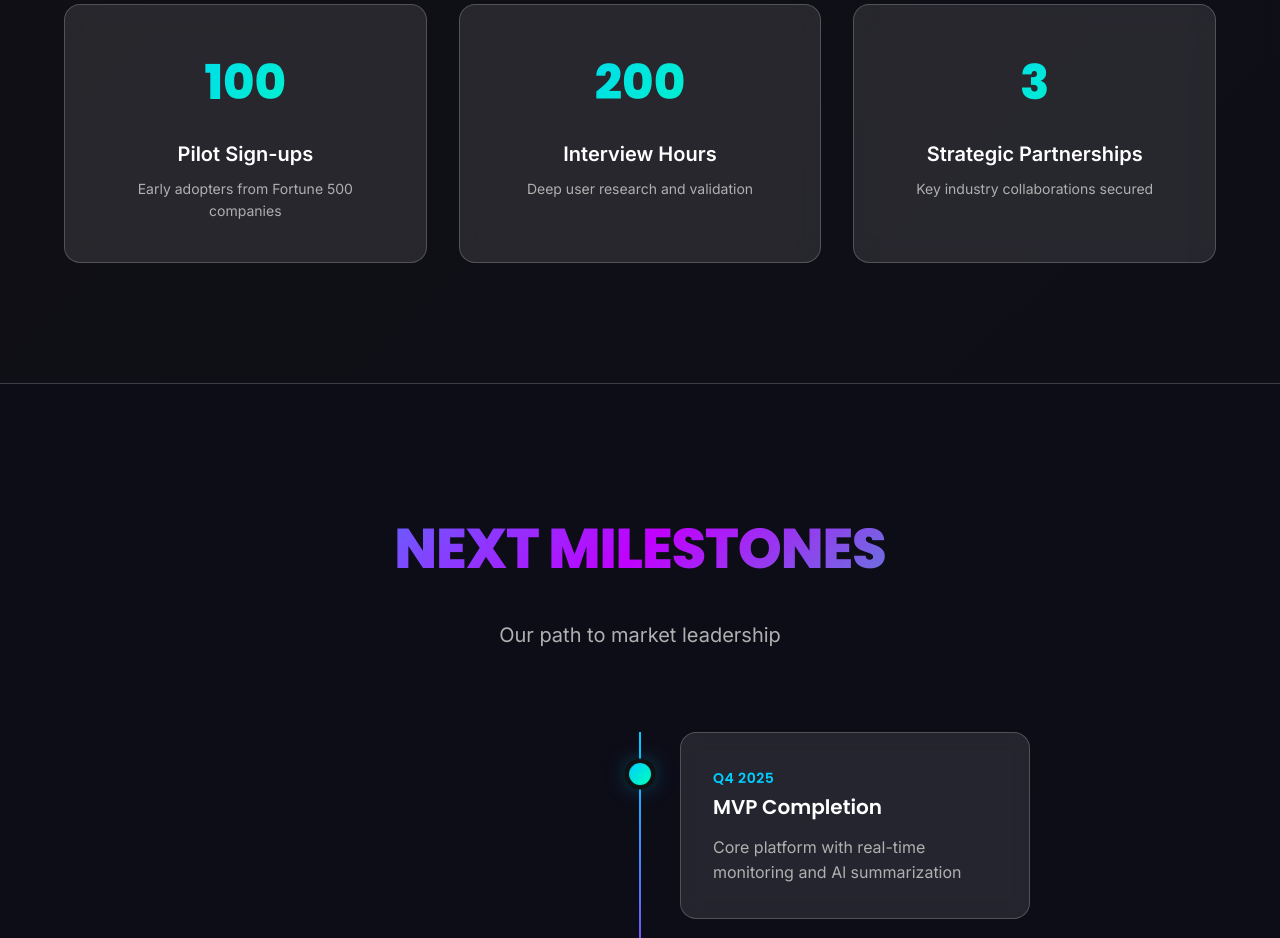
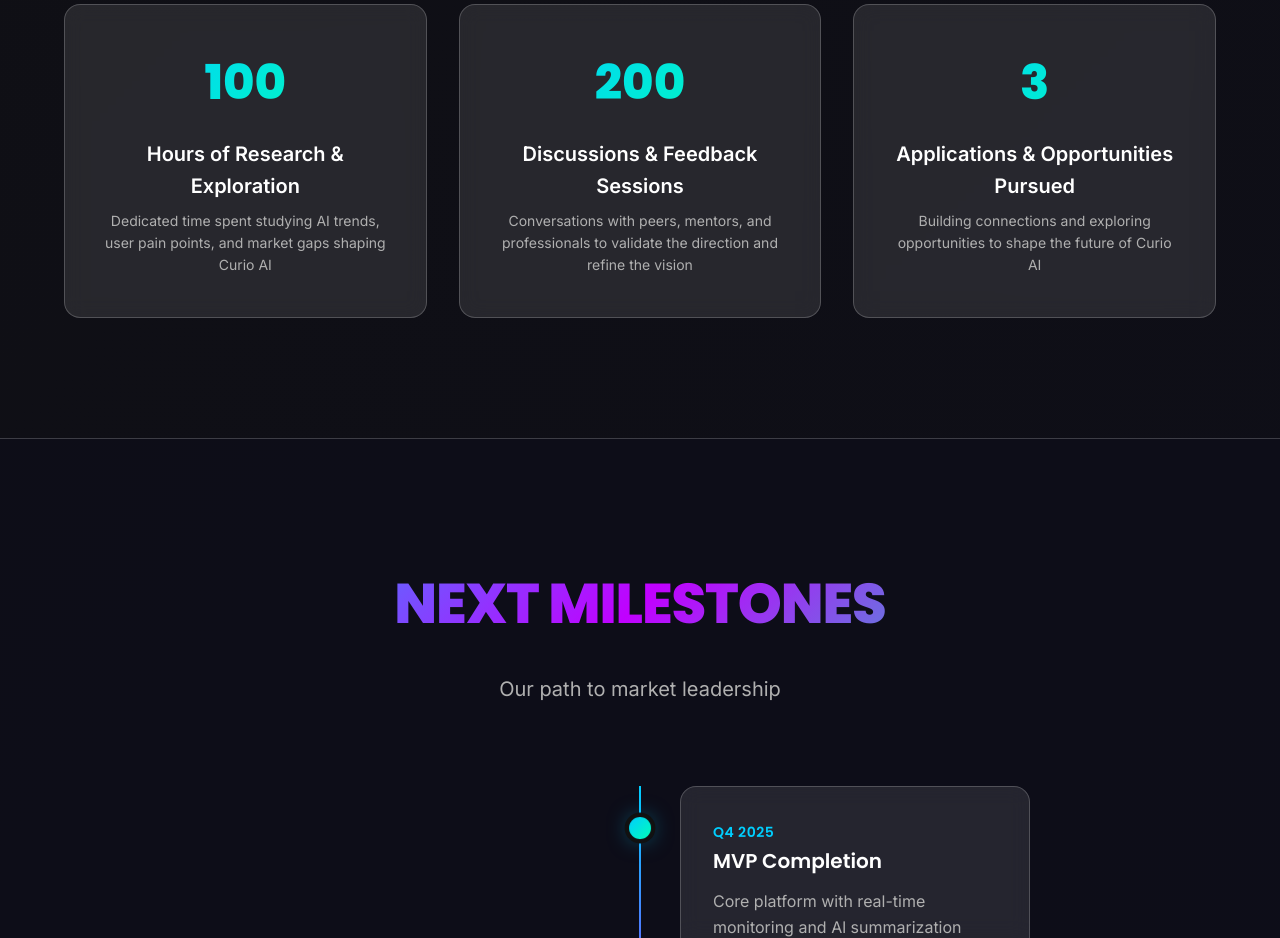
Before and after one commit to swanzrtech/curioai_swanzrtech, a plain HTML site: page index.html in a window 1280 px wide. Shown: the part 3820-4758 px from the top of the page. Drawn offline with nearby package versions, Linux system fonts and the light colour scheme.

Commit message:
Update index.html

```diff
--- a/index.html
+++ b/index.html
@@ -284,19 +284,19 @@
                 </div>
                 <div class="traction-stats">
                     <div class="traction-card">
-                        <div class="traction-number" data-count="100">0</div>
-                        <div class="traction-label">Pilot Sign-ups</div>
-                        <div class="traction-description">Early adopters from Fortune 500 companies</div>
+                        <div class="traction-number" data-count="100">100+</div>
+                        <div class="traction-label">Hours of Research & Exploration</div>
+                        <div class="traction-description">Dedicated time spent studying AI trends, user pain points, and market gaps shaping Curio AI</div>
                     </div>
                     <div class="traction-card">
-                        <div class="traction-number" data-count="200">0</div>
-                        <div class="traction-label">Interview Hours</div>
-                        <div class="traction-description">Deep user research and validation</div>
+                        <div class="traction-number" data-count="200">50+</div>
+                        <div class="traction-label">Discussions & Feedback Sessions</div>
+                        <div class="traction-description">Conversations with peers, mentors, and professionals to validate the direction and refine the vision</div>
                     </div>
                     <div class="traction-card">
-                        <div class="traction-number" data-count="3">0</div>
-                        <div class="traction-label">Strategic Partnerships</div>
-                        <div class="traction-description">Key industry collaborations secured</div>
+                        <div class="traction-number" data-count="3">10+</div>
+                        <div class="traction-label">Applications & Opportunities Pursued</div>
+                        <div class="traction-description">Building connections and exploring opportunities to shape the future of Curio AI</div>
                     </div>
                 </div>
             </div>
```
